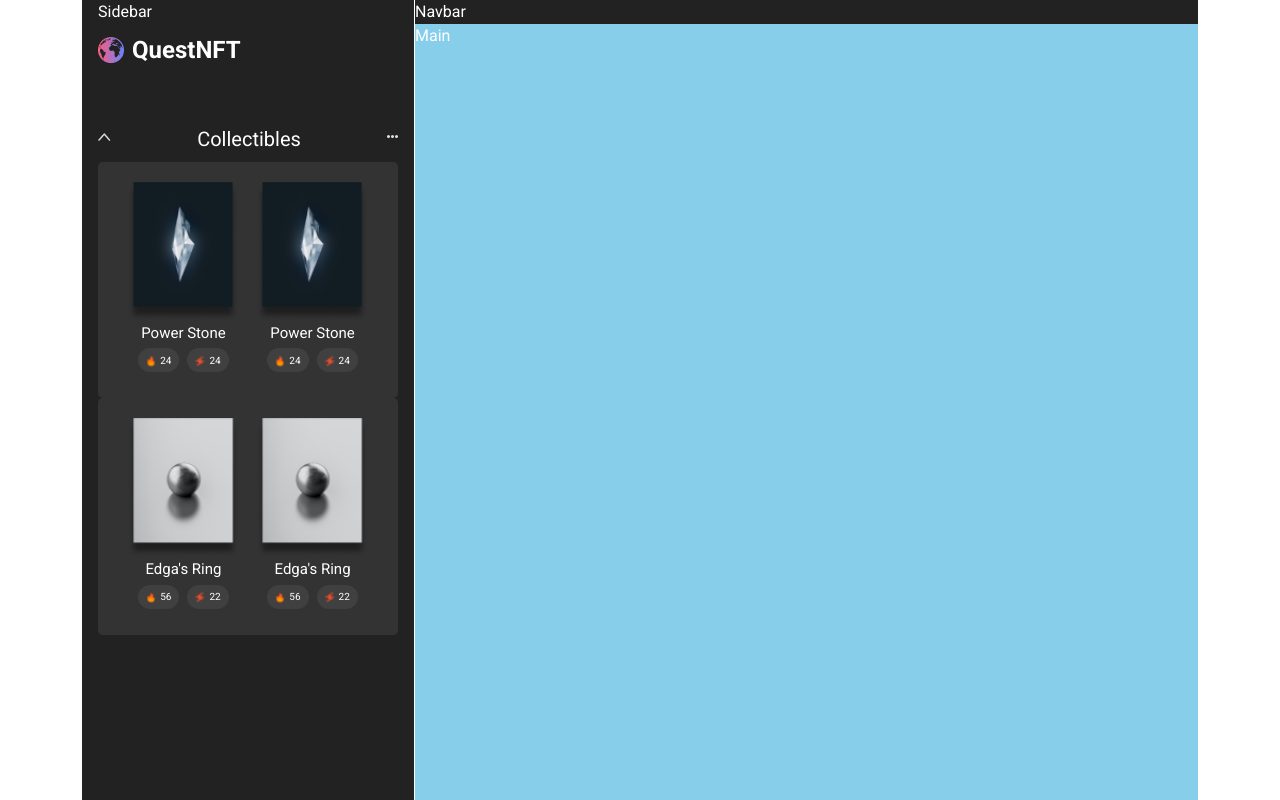
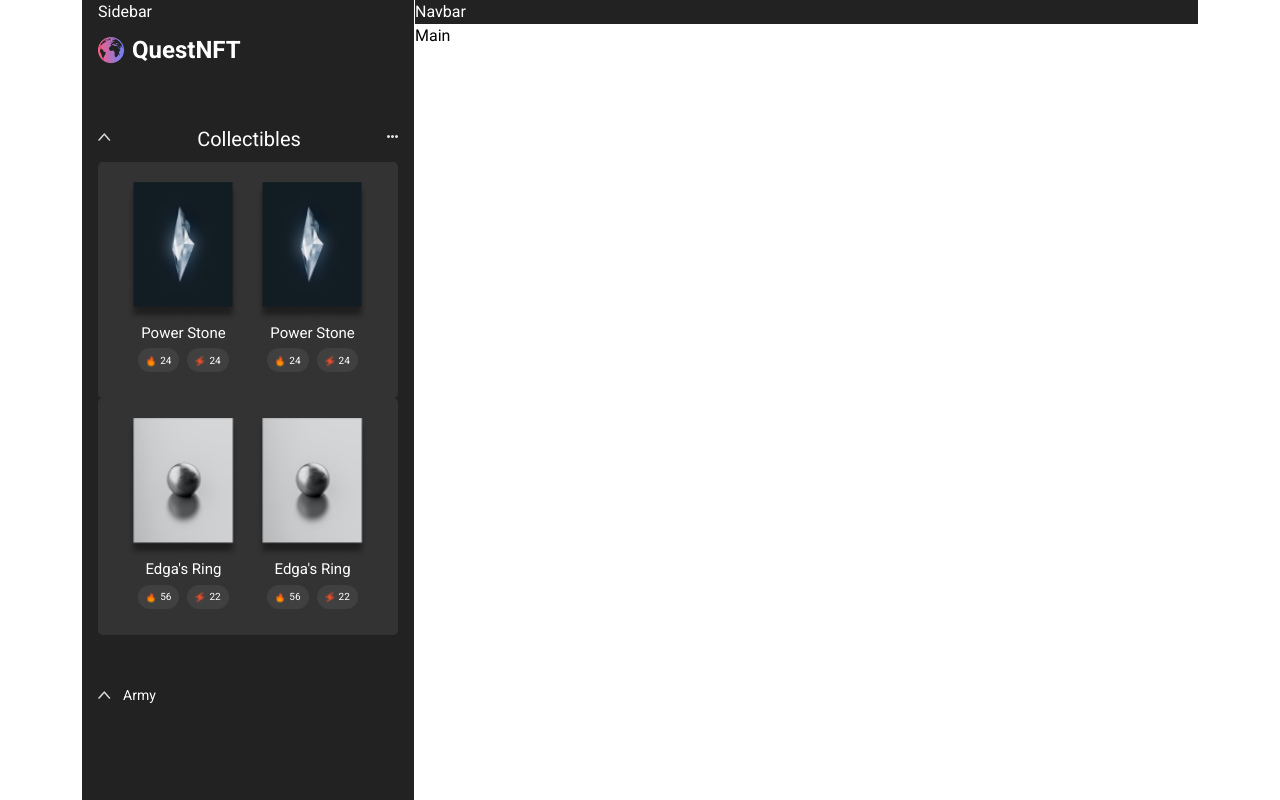
Before and after one commit to Phosah/vue_nft_project, a Vue app: page / in a window 1280 px wide. Built offline with nearby package versions, Linux system fonts and the light colour scheme.

Commit message:
Army component added to sidebar

```diff
--- a/package.json
+++ b/package.json
@@ -14,6 +14,7 @@
     "core-js": "^3.6.5",
     "vue": "^2.6.11",
     "vue-router": "^3.2.0",
+    "vue2-google-maps": "^0.10.7",
     "vuex": "^3.4.0"
   },
   "devDependencies": {
--- a/src/components/Collectibles.vue
+++ b/src/components/Collectibles.vue
@@ -6,7 +6,7 @@
                 <div class="collectibles-title">Collectibles</div>
                 <div><img src="../assets/dots.png" alt="Dot icon"></div>
             </div>
-
+            <div v-if="showCollectibles">
                 <div v-for="collectible in collectiblesOne" :key="collectible.name" class="collectibles-block d-flex justify-content-center align-items-center flex-wrap rounded-3">
 
                     <div class="collectibles-item-box mb-3 mx-2">
@@ -40,6 +40,7 @@
                         </div>
                     </div>
                     <!--  -->
+                </div>
             </div>
         </div>
     </div>
@@ -84,7 +85,7 @@ export default {
     },
     methods: {
         showMore() {
-            this.showCollectibles = false;
+            this.showCollectibles = !this.showCollectibles;
 
         }
     }
--- a/src/views/Home.vue
+++ b/src/views/Home.vue
@@ -9,7 +9,13 @@
             <div class="me-2"><img src="../assets/logo.png" alt="Logo"></div>
             <div class="home-sidebar__logo-text fw-bold">QuestNFT</div>
           </div>
-          <Collectibles />
+          <div>
+            <Collectibles />
+          </div>
+          <div>
+            <ArmyComponent />
+          </div>
+
         </section>
         <section class="home-main flex-grow-1">
           <nav class="home-navbar">Navbar</nav>
@@ -22,9 +28,11 @@
 
 <script>
 import Collectibles from '@/components/Collectibles'
+import ArmyComponent from '../components/armyComponent.vue'
 export default {
   components: {
-    Collectibles
+    Collectibles,
+    ArmyComponent
   }
 }
 </script>
@@ -40,10 +48,11 @@ export default {
   font-size: 24px;
 }
 .home-navbar {
+  color: #fff;
   background-color: #222222;
 }
 .home-main {
-  background-color: skyblue;
+  color: #000;
 }
 .home-content {
 }
```
Also changed, not shown: 1 other file (tests, documents, lock files or other folders). Lines whose indentation alone changed are shown as unchanged.
